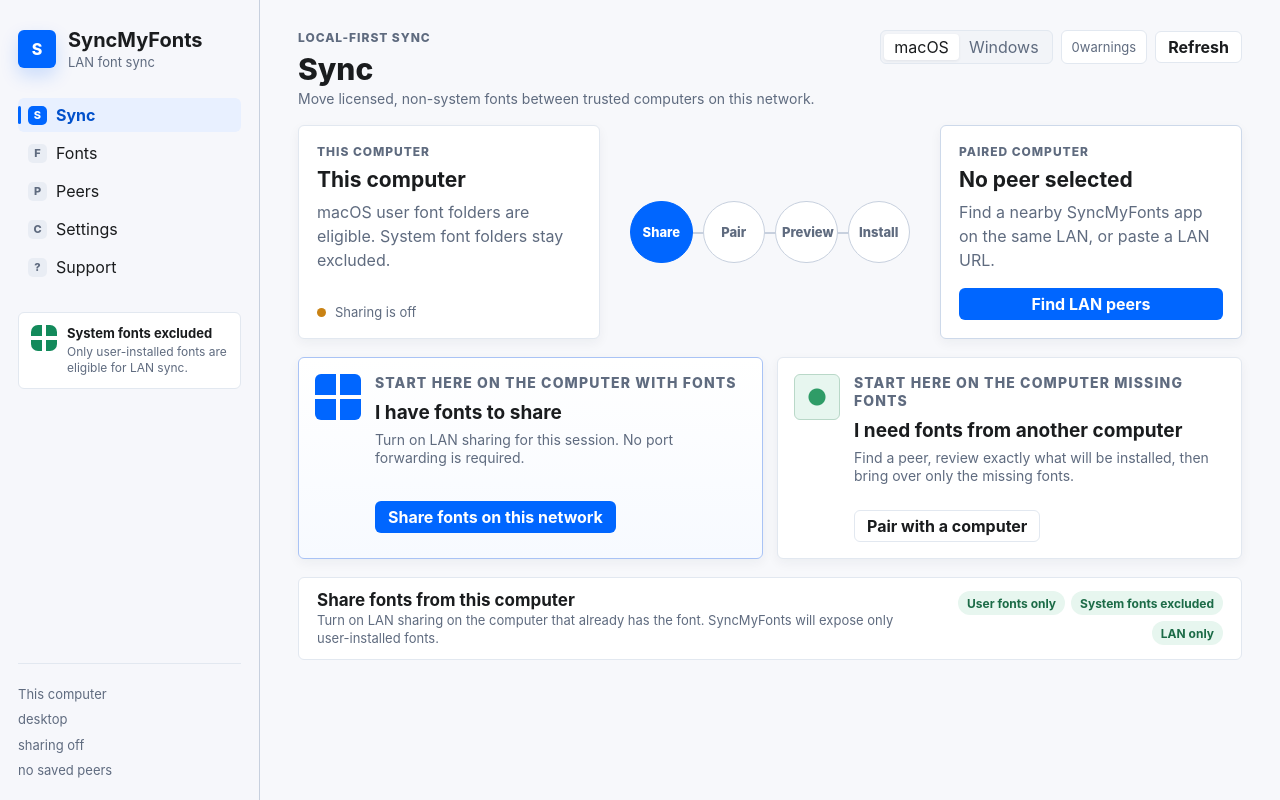
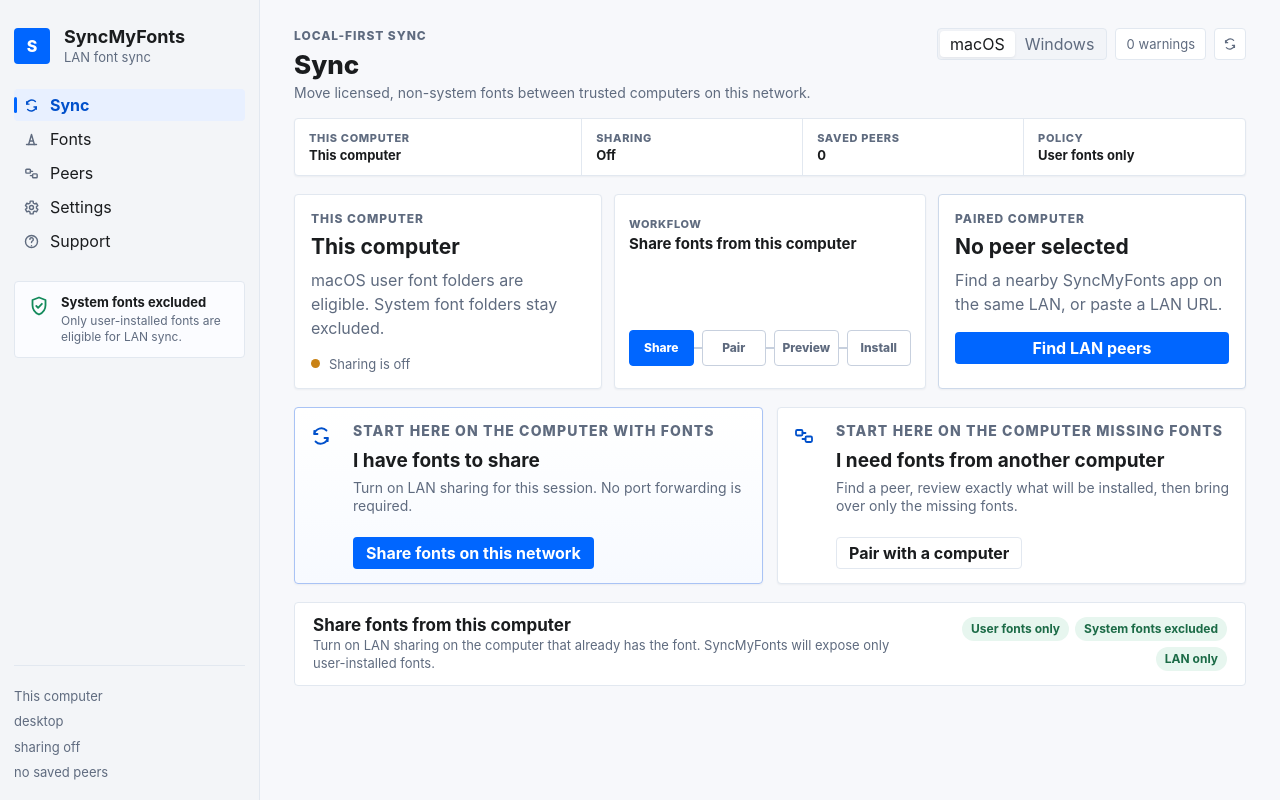
Before and after one commit to pcamp96/SyncMyFonts, a website: page apps/syncmyfonts-ui/dist/index.html in a window 1280 px wide. Drawn offline with Linux system fonts and the light colour scheme.

Commit message:
Refine Tauri UI toward native utility

```diff
--- a/apps/syncmyfonts-ui/dist/index.html
+++ b/apps/syncmyfonts-ui/dist/index.html
@@ -7,6 +7,48 @@
     <link rel="stylesheet" href="./styles.css" />
   </head>
   <body data-platform="macos">
+    <svg class="icon-defs" aria-hidden="true">
+      <symbol id="icon-sync" viewBox="0 0 24 24">
+        <path d="M17.5 6.5A7.2 7.2 0 0 0 5.3 10" />
+        <path d="M5.3 6.8V10h3.2" />
+        <path d="M6.5 17.5A7.2 7.2 0 0 0 18.7 14" />
+        <path d="M18.7 17.2V14h-3.2" />
+      </symbol>
+      <symbol id="icon-fonts" viewBox="0 0 24 24">
+        <path d="M5 19h14" />
+        <path d="M8 19 12 5l4 14" />
+        <path d="M9.4 14h5.2" />
+      </symbol>
+      <symbol id="icon-peers" viewBox="0 0 24 24">
+        <rect x="4" y="6" width="6.5" height="5.5" rx="1.2" />
+        <rect x="13.5" y="12.5" width="6.5" height="5.5" rx="1.2" />
+        <path d="M10.5 9h3" />
+        <path d="M10.5 15h3" />
+      </symbol>
+      <symbol id="icon-settings" viewBox="0 0 24 24">
+        <circle cx="12" cy="12" r="2.8" />
+        <path d="M19 12a7 7 0 0 0-.1-1.1l2-1.5-2-3.5-2.4 1a7.4 7.4 0 0 0-1.9-1.1L14.3 3h-4.1l-.4 2.8a7.4 7.4 0 0 0-1.9 1.1l-2.4-1-2 3.5 2 1.5A7 7 0 0 0 5.4 12c0 .4 0 .8.1 1.1l-2 1.5 2 3.5 2.4-1c.6.5 1.2.8 1.9 1.1l.4 2.8h4.1l.4-2.8c.7-.3 1.3-.6 1.9-1.1l2.4 1 2-3.5-2-1.5c.1-.3.1-.7.1-1.1Z" />
+      </symbol>
+      <symbol id="icon-support" viewBox="0 0 24 24">
+        <path d="M12 18h.01" />
+        <path d="M9.7 9a2.4 2.4 0 1 1 3.9 1.9c-.9.6-1.6 1.2-1.6 2.6" />
+        <circle cx="12" cy="12" r="8.5" />
+      </symbol>
+      <symbol id="icon-refresh" viewBox="0 0 24 24">
+        <path d="M17.5 6.5A7.2 7.2 0 0 0 5.3 10" />
+        <path d="M5.3 6.8V10h3.2" />
+        <path d="M6.5 17.5A7.2 7.2 0 0 0 18.7 14" />
+        <path d="M18.7 17.2V14h-3.2" />
+      </symbol>
+      <symbol id="icon-shield" viewBox="0 0 24 24">
+        <path d="M12 3.5 18.5 6v5.2c0 4.1-2.7 7.6-6.5 9.3-3.8-1.7-6.5-5.2-6.5-9.3V6L12 3.5Z" />
+        <path d="m9.3 12 1.8 1.8 3.8-4" />
+      </symbol>
+      <symbol id="icon-folder" viewBox="0 0 24 24">
+        <path d="M3.8 7.5h6l1.7 2h8.7v7.8a2 2 0 0 1-2 2H5.8a2 2 0 0 1-2-2Z" />
+        <path d="M3.8 7.5V6.8a2 2 0 0 1 2-2h3.5l1.8 2.7" />
+      </symbol>
+    </svg>
     <div class="app-shell">
       <aside class="sidebar" aria-label="Primary">
         <div class="brand">
@@ -18,15 +60,15 @@
         </div>
 
         <nav class="nav-list">
-          <button class="nav-item active" type="button" data-view="sync"><span class="nav-glyph">S</span>Sync</button>
-          <button class="nav-item" type="button" data-view="fonts"><span class="nav-glyph">F</span>Fonts</button>
-          <button class="nav-item" type="button" data-view="peers"><span class="nav-glyph">P</span>Peers</button>
-          <button class="nav-item" type="button" data-view="settings"><span class="nav-glyph">C</span>Settings</button>
-          <button class="nav-item" type="button" data-view="support"><span class="nav-glyph">?</span>Support</button>
+          <button class="nav-item active" type="button" data-view="sync"><svg class="nav-glyph"><use href="#icon-sync"></use></svg>Sync</button>
+          <button class="nav-item" type="button" data-view="fonts"><svg class="nav-glyph"><use href="#icon-fonts"></use></svg>Fonts</button>
+          <button class="nav-item" type="button" data-view="peers"><svg class="nav-glyph"><use href="#icon-peers"></use></svg>Peers</button>
+          <button class="nav-item" type="button" data-view="settings"><svg class="nav-glyph"><use href="#icon-settings"></use></svg>Settings</button>
+          <button class="nav-item" type="button" data-view="support"><svg class="nav-glyph"><use href="#icon-support"></use></svg>Support</button>
         </nav>
 
         <div class="safety-note">
-          <div class="shield-mark" aria-hidden="true"></div>
+          <svg class="shield-mark"><use href="#icon-shield"></use></svg>
           <div>
             <strong>System fonts excluded</strong>
             <span>Only user-installed fonts are eligible for LAN sync.</span>
@@ -54,11 +96,32 @@
               <button class="platform-option" type="button" data-platform-option="windows">Windows</button>
             </div>
             <span class="warning-pill"><span id="warningCount">0</span> warnings</span>
-            <button class="button secondary" id="refreshButton" type="button">Refresh</button>
+            <button class="icon-button" id="refreshButton" type="button" title="Refresh status" aria-label="Refresh status">
+              <svg><use href="#icon-refresh"></use></svg>
+            </button>
           </div>
         </header>
 
         <section class="view-panel active" id="view-sync" data-title="Sync" data-eyebrow="Local-first sync" data-lede="Move licensed, non-system fonts between trusted computers on this network.">
+          <section class="status-strip" aria-label="Local sync status">
+            <div class="status-metric">
+              <span class="metric-label">This computer</span>
+              <strong id="stripDeviceName">This computer</strong>
+            </div>
+            <div class="status-metric">
+              <span class="metric-label">Sharing</span>
+              <strong id="stripSharingState">Off</strong>
+            </div>
+            <div class="status-metric">
+              <span class="metric-label">Saved peers</span>
+              <strong id="stripPeerCount">0</strong>
+            </div>
+            <div class="status-metric">
+              <span class="metric-label">Policy</span>
+              <strong>User fonts only</strong>
+            </div>
+          </section>
+
           <section class="sync-board" aria-label="LAN sync setup">
             <article class="device-card current">
               <div class="card-label">This computer</div>
@@ -71,6 +134,10 @@
             </article>
 
             <div class="sync-flow" aria-label="Sync steps">
+              <div class="flow-caption">
+                <span>Workflow</span>
+                <strong id="flowStageTitle">Share fonts</strong>
+              </div>
               <div class="flow-line"></div>
               <button class="flow-step active" type="button" data-step="share">
                 <span>Share</span>
@@ -94,9 +161,9 @@
             </article>
           </section>
 
-          <section class="action-grid" aria-label="Choose a role">
+          <section class="action-grid compact-actions" aria-label="Choose a role">
             <article class="role-card selected">
-              <div class="role-icon share-icon" aria-hidden="true"></div>
+              <svg class="role-icon"><use href="#icon-sync"></use></svg>
               <div>
                 <p class="card-label">Start here on the computer with fonts</p>
                 <h2>I have fonts to share</h2>
@@ -106,7 +173,7 @@
             </article>
 
             <article class="role-card">
-              <div class="role-icon receive-icon" aria-hidden="true"></div>
+              <svg class="role-icon"><use href="#icon-peers"></use></svg>
               <div>
                 <p class="card-label">Start here on the computer missing fonts</p>
                 <h2>I need fonts from another computer</h2>
--- a/apps/syncmyfonts-ui/dist/main.js
+++ b/apps/syncmyfonts-ui/dist/main.js
@@ -62,6 +62,10 @@ function formatPeerCount(savedPeers, pairedPeers) {
   return `${savedPeers} saved, ${pairedPeers} paired`;
 }
 
+function formatSharingState(sharing) {
+  return sharing ? "On" : "Off";
+}
+
 function renderPeerList(peers = []) {
   const list = document.getElementById("peerList");
   const empty = document.getElementById("peerEmptyState");
@@ -112,6 +116,7 @@ function updateStep(step) {
   const content = stepContent[step] ?? stepContent.share;
   setText("stepTitle", content.title);
   setText("stepCopy", content.copy);
+  setText("flowStageTitle", content.title);
   document.querySelectorAll(".flow-step").forEach((button) => {
     button.classList.toggle("active", button.dataset.step === step);
   });
@@ -137,11 +142,14 @@ async function refreshSnapshot() {
   try {
     const snapshot = await invoke("app_snapshot");
     setText("deviceName", snapshot.device_name);
+    setText("stripDeviceName", snapshot.device_name);
     setText("localDeviceTitle", snapshot.device_name);
     setText("platformName", snapshot.platform);
     setText("sharingState", snapshot.sharing ? "sharing on" : "sharing off");
     setText("localShareStatus", snapshot.sharing ? "Sharing is on" : "Sharing is off");
     setText("peerCount", formatPeerCount(snapshot.saved_peers, snapshot.paired_peers));
+    setText("stripSharingState", formatSharingState(snapshot.sharing));
+    setText("stripPeerCount", String(snapshot.saved_peers));
     setText("warningCount", snapshot.warnings);
     setText("userFontDir", snapshot.user_font_dir);
     setText("managedFontDir", snapshot.managed_font_dir);
--- a/apps/syncmyfonts-ui/dist/styles.css
+++ b/apps/syncmyfonts-ui/dist/styles.css
@@ -13,8 +13,8 @@
   --green: #138a5b;
   --green-soft: #e7f6ef;
   --amber: #c98214;
-  --shadow: 0 4px 12px rgba(23, 32, 51, 0.05);
-  --radius: 6px;
+  --shadow: 0 1px 2px rgba(23, 32, 51, 0.05);
+  --radius: 4px;
   font-family: Inter, ui-sans-serif, system-ui, -apple-system, BlinkMacSystemFont, "Segoe UI", sans-serif;
 }
 
@@ -46,6 +46,21 @@ button {
   font: inherit;
 }
 
+.icon-defs {
+  position: absolute;
+  width: 0;
+  height: 0;
+  overflow: hidden;
+}
+
+svg {
+  fill: none;
+  stroke: currentColor;
+  stroke-linecap: round;
+  stroke-linejoin: round;
+  stroke-width: 1.8;
+}
+
 .app-shell {
   display: grid;
   grid-template-columns: 260px minmax(0, 1fr);
@@ -56,10 +71,10 @@ button {
 .sidebar {
   display: flex;
   flex-direction: column;
-  gap: 28px;
-  padding: 28px 18px 20px;
-  border-right: 1px solid var(--line-strong);
-  background: rgba(247, 248, 251, 0.92);
+  gap: 24px;
+  padding: 26px 14px 18px;
+  border-right: 1px solid var(--line);
+  background: #f3f5f8;
 }
 
 .brand {
@@ -72,17 +87,16 @@ button {
 .brand-mark {
   display: grid;
   place-items: center;
-  width: 38px;
-  height: 38px;
+  width: 36px;
+  height: 36px;
   border-radius: var(--radius);
   color: white;
   background: var(--blue);
   font-weight: 800;
-  box-shadow: 0 8px 18px rgba(0, 102, 255, 0.18);
 }
 
 .brand-name {
-  font-size: 20px;
+  font-size: 18px;
   font-weight: 750;
   letter-spacing: 0;
 }
@@ -103,17 +117,17 @@ button {
 
 .nav-list {
   display: grid;
-  gap: 4px;
+  gap: 2px;
 }
 
 .nav-item {
   position: relative;
   display: flex;
   align-items: center;
-  gap: 9px;
+  gap: 10px;
   width: 100%;
-  height: 34px;
-  padding: 0 10px;
+  height: 32px;
+  padding: 0 9px;
   border: 0;
   border-radius: var(--radius);
   color: var(--ink);
@@ -123,15 +137,10 @@ button {
 }
 
 .nav-glyph {
-  display: grid;
-  place-items: center;
-  width: 19px;
-  height: 19px;
-  border-radius: 5px;
+  width: 17px;
+  height: 17px;
   color: var(--muted);
-  background: #e9edf4;
-  font-size: 11px;
-  font-weight: 800;
+  stroke-width: 2;
 }
 
 .nav-item:hover {
@@ -156,18 +165,17 @@ button {
 }
 
 .nav-item.active .nav-glyph {
-  color: white;
-  background: var(--blue);
+  color: var(--blue-dark);
 }
 
 .safety-note {
   display: grid;
-  grid-template-columns: 26px minmax(0, 1fr);
+  grid-template-columns: 24px minmax(0, 1fr);
   gap: 10px;
   padding: 12px;
   border: 1px solid var(--line);
   border-radius: var(--radius);
-  background: var(--surface);
+  background: #fbfcff;
 }
 
 .safety-note strong,
@@ -187,13 +195,9 @@ button {
 }
 
 .shield-mark {
-  width: 26px;
-  height: 26px;
-  border-radius: 7px;
-  background:
-    linear-gradient(180deg, transparent 0 44%, white 44% 56%, transparent 56%),
-    linear-gradient(90deg, transparent 0 44%, white 44% 56%, transparent 56%),
-    var(--green);
+  width: 24px;
+  height: 24px;
+  color: var(--green);
 }
 
 .sidebar-status {
@@ -211,7 +215,7 @@ button {
   grid-template-rows: auto 1fr;
   gap: 16px;
   min-width: 0;
-  padding: 30px 38px 26px;
+  padding: 28px 34px 26px;
   overflow: auto;
 }
 
@@ -240,7 +244,7 @@ p {
 
 h1 {
   margin-bottom: 4px;
-  font-size: 30px;
+  font-size: 26px;
   line-height: 1.1;
   letter-spacing: 0;
   font-weight: 760;
@@ -269,8 +273,8 @@ h2 {
 .platform-switch {
   display: inline-flex;
   align-items: center;
-  height: 34px;
-  padding: 3px;
+  height: 32px;
+  padding: 2px;
   border: 1px solid var(--line);
   border-radius: var(--radius);
   background: var(--surface-low);
@@ -295,7 +299,8 @@ h2 {
 .warning-pill {
   display: inline-flex;
   align-items: center;
-  height: 34px;
+  gap: 4px;
+  height: 32px;
   padding: 0 10px;
   border: 1px solid var(--line);
   border-radius: var(--radius);
@@ -324,6 +329,66 @@ h2 {
   cursor: pointer;
 }
 
+.icon-button {
+  display: grid;
+  place-items: center;
+  width: 32px;
+  height: 32px;
+  border: 1px solid var(--line);
+  border-radius: var(--radius);
+  color: var(--muted);
+  background: var(--surface);
+  cursor: pointer;
+}
+
+.icon-button:hover {
+  color: var(--ink);
+  border-color: var(--line-strong);
+  background: #f8faff;
+}
+
+.icon-button svg {
+  width: 16px;
+  height: 16px;
+}
+
+.status-strip {
+  display: grid;
+  grid-template-columns: 1.3fr repeat(3, minmax(126px, 1fr));
+  border: 1px solid var(--line);
+  border-radius: var(--radius);
+  background: var(--surface);
+  box-shadow: var(--shadow);
+  overflow: hidden;
+}
+
+.status-metric {
+  display: grid;
+  gap: 2px;
+  min-width: 0;
+  padding: 12px 14px;
+  border-right: 1px solid var(--line);
+}
+
+.status-metric:last-child {
+  border-right: 0;
+}
+
+.metric-label {
+  color: var(--muted);
+  font-size: 11px;
+  font-weight: 800;
+  letter-spacing: 0.06em;
+  text-transform: uppercase;
+}
+
+.status-metric strong {
+  overflow: hidden;
+  text-overflow: ellipsis;
+  white-space: nowrap;
+  font-size: 13px;
+}
+
 .button.primary {
   color: white;
   background: var(--blue);
@@ -347,7 +412,7 @@ h2 {
 .sync-board {
   display: grid;
   grid-template-columns: minmax(220px, 1fr) 312px minmax(220px, 1fr);
-  gap: 14px;
+  gap: 12px;
   align-items: stretch;
 }
 
@@ -363,8 +428,8 @@ h2 {
 .device-card {
   display: flex;
   flex-direction: column;
-  min-height: 152px;
-  padding: 18px;
+  min-height: 140px;
+  padding: 16px;
 }
 
 .device-card.peer {
@@ -399,17 +464,45 @@ h2 {
   position: relative;
   display: grid;
   grid-template-columns: repeat(4, minmax(0, 1fr));
-  align-items: center;
-  gap: 10px;
-  min-height: 152px;
-  padding: 22px 16px;
+  grid-template-rows: auto 1fr;
+  align-items: end;
+  gap: 8px;
+  min-height: 140px;
+  padding: 22px 14px;
+  border: 1px solid var(--line);
+  border-radius: var(--radius);
+  background: var(--surface);
+  box-shadow: var(--shadow);
+}
+
+.flow-caption {
+  grid-column: 1 / -1;
+  display: grid;
+  gap: 3px;
+  align-self: start;
+  padding-bottom: 20px;
+}
+
+.flow-caption span {
+  color: var(--muted);
+  font-size: 11px;
+  font-weight: 800;
+  letter-spacing: 0.06em;
+  text-transform: uppercase;
+}
+
+.flow-caption strong {
+  overflow: hidden;
+  text-overflow: ellipsis;
+  white-space: nowrap;
+  font-size: 15px;
 }
 
 .flow-line {
   position: absolute;
   left: 36px;
   right: 36px;
-  top: 50%;
+  bottom: 39px;
   height: 2px;
   background: var(--line-strong);
 }
@@ -418,10 +511,10 @@ h2 {
   position: relative;
   display: grid;
   place-items: center;
-  aspect-ratio: 1;
   min-width: 58px;
+  height: 36px;
   border: 1px solid var(--line-strong);
-  border-radius: 50%;
+  border-radius: var(--radius);
   color: var(--muted);
   background: var(--surface);
   cursor: pointer;
@@ -429,7 +522,7 @@ h2 {
 }
 
 .flow-step span {
-  font-size: 13px;
+  font-size: 12px;
   font-weight: 800;
 }
 
@@ -447,11 +540,11 @@ h2 {
 
 .role-card {
   display: grid;
-  grid-template-columns: 46px minmax(0, 1fr);
-  gap: 14px;
+  grid-template-columns: 32px minmax(0, 1fr);
+  gap: 12px;
   align-items: start;
-  min-height: 138px;
-  padding: 16px;
+  min-height: 112px;
+  padding: 14px;
 }
 
 .role-card h2 {
@@ -467,6 +560,7 @@ h2 {
 
 .role-card .button {
   grid-column: 2;
+  align-self: end;
   justify-self: start;
 }
 
@@ -476,24 +570,10 @@ h2 {
 }
 
 .role-icon {
-  width: 46px;
-  height: 46px;
-  border-radius: var(--radius);
-  background: var(--blue-soft);
-}
-
-.share-icon {
-  background:
-    linear-gradient(90deg, transparent 46%, #ffffff 46%, #ffffff 54%, transparent 54%),
-    linear-gradient(180deg, transparent 46%, #ffffff 46%, #ffffff 54%, transparent 54%),
-    var(--blue);
-}
-
-.receive-icon {
-  border: 1px solid #b9d8c8;
-  background:
-    radial-gradient(circle at 50% 50%, #2f9c67 0 8px, transparent 9px),
-    var(--green-soft);
+  width: 24px;
+  height: 24px;
+  color: var(--blue-dark);
+  margin-top: 2px;
 }
 
 .details-panel {
```
